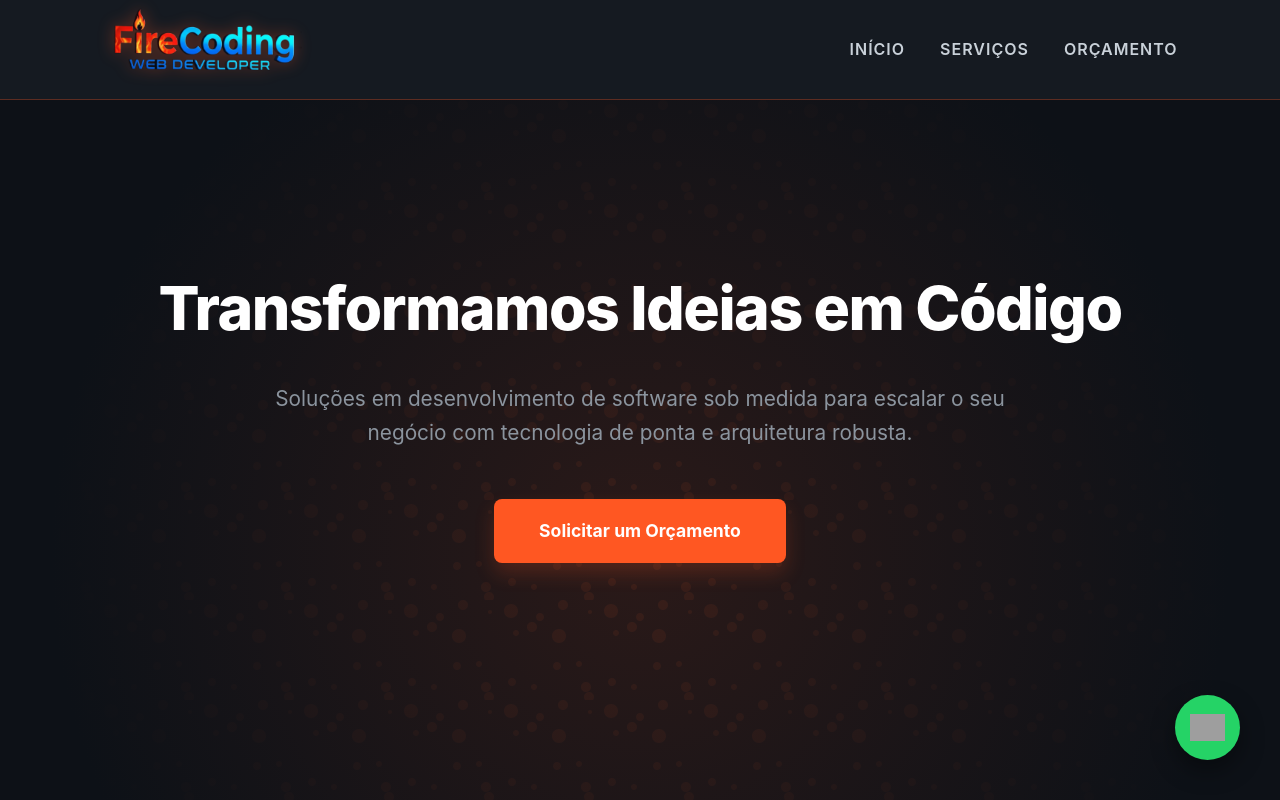
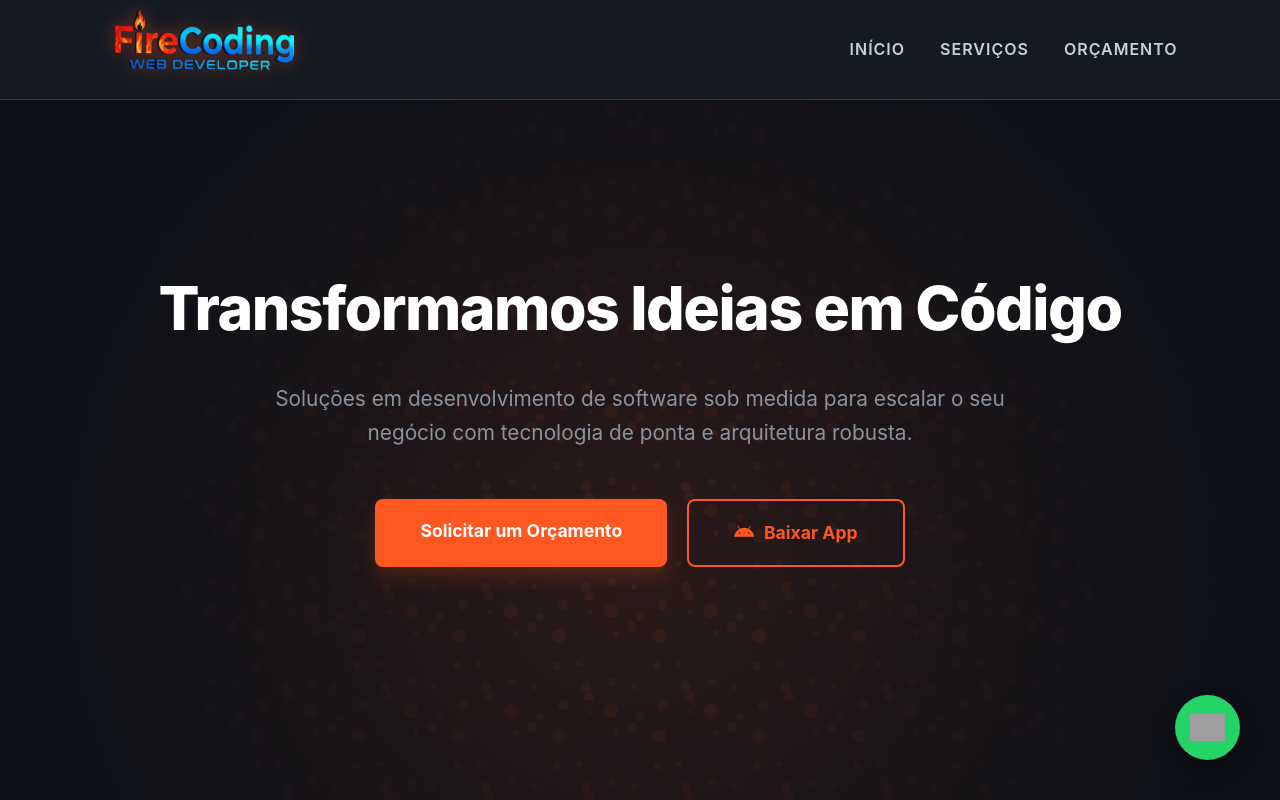
Before and after one commit to FireCodingdev/firecodingsite, a website: page index.html in a window 1280 px wide. Shown: the top 800 px of the page. Drawn offline with Linux system fonts and the light colour scheme; grey boxes are pictures that could not be loaded.

Commit message:
Update index.html

```diff
--- a/index.html
+++ b/index.html
@@ -93,6 +93,34 @@
         }
 
         /* SEÇÃO HERO - ESPAÇAMENTO MANTIDO */
+        .botoes-hero {
+            display: flex;
+            gap: 20px;
+            justify-content: center;
+            flex-wrap: wrap;
+        }
+
+        .btn-app {
+            background-color: transparent;
+            color: #ff5722;
+            padding: 18px 45px;
+            border: 2px solid #ff5722;
+            border-radius: 8px;
+            font-size: 1.1rem;
+            font-weight: bold;
+            text-decoration: none;
+            cursor: pointer;
+            transition: 0.4s cubic-bezier(0.175, 0.885, 0.32, 1.275);
+            display: inline-flex;
+            align-items: center;
+            gap: 10px;
+        }
+
+        .btn-app:hover {
+            background-color: rgba(255, 87, 34, 0.1);
+            transform: translateY(-5px);
+            box-shadow: 0 10px 20px rgba(255, 87, 34, 0.2);
+        }
         .hero {
             padding: 160px 5% 450px;
             text-align: center;
@@ -361,17 +389,17 @@
             font-size: 1.1rem;
         }
         .card-link-catalogo {
-            color: #ff5722
+            color: #ff5722;
             text-decoration: none;
             transition: color 0.3s ease;
         }
 
         .card-link-catalogo:active {
-            color: #007bff
+            color: #007bff;
         }
 
         .card-link-catalogo:visited {
-            color: #6f42c1
+            color: #6f42c1;
         }
 
         .card-link-catalogo:hover {
@@ -420,7 +448,11 @@
     <section class="hero">
         <h1>Transformamos Ideias em Código</h1>
         <p>Soluções em desenvolvimento de software sob medida para escalar o seu negócio com tecnologia de ponta e arquitetura robusta.</p>
+        <div class="botoes-hero">
         <a href="#orcamento" class="btn-principal">Solicitar um Orçamento</a>
+        <a href="#" class="btn-app" download>
+            <i class="fab fa-android"></i> Baixar App
+        </a>
     </section>
 
         <section class="carousel-section">
```
